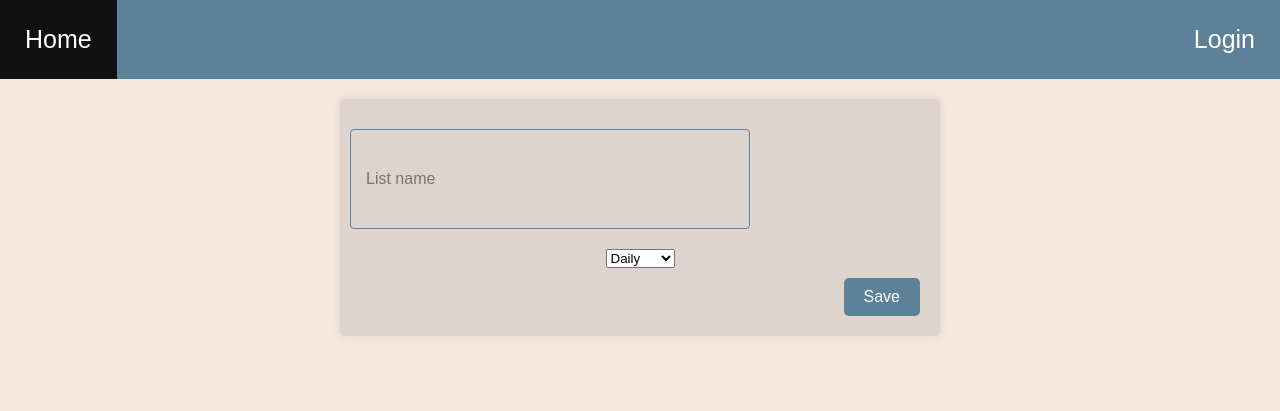
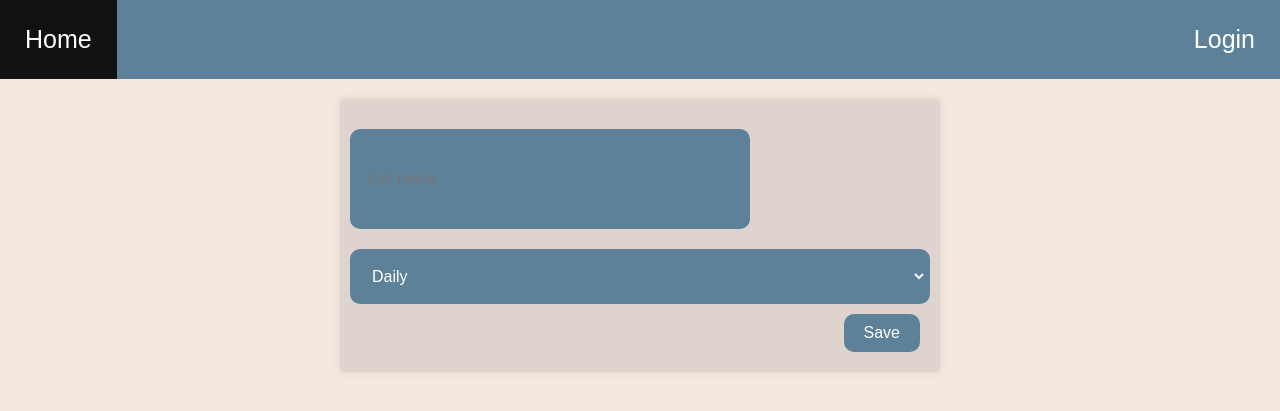
Before and after one commit to nelk114/lifetrack, a Django app: page /addlist/ in a window 1280 px wide. Shown: the top 411 px of the page. Run offline with Django 3.2, Linux system fonts and the light colour scheme.

Commit message:
Update style.css
Few changes to the input boxes/dropdown box?

```diff
--- a/static/style.css
+++ b/static/style.css
@@ -51,13 +51,15 @@ li a:hover:not(.active) {
    width: 100%;
    padding: 15px;
    margin: 20px 0;
-   border: 1px solid #5d8198;
-   border-radius: 4px;
+   border: 3px solid #5d8198;
+   border-radius: 10px;
    font-size: 16px;
    resize: vertical;
    min-height: 100px;
    box-sizing: border-box;
-   background-color: #dfd4cd;
+   color: white;
+   background-color:#5d8198;;
+}
 }
 .habit-form button.delete {
    background-color: #5d8198;
@@ -138,7 +140,7 @@ input {
   margin: 10px 0;
   border: none;
   background-color: #E6D9D0;
-  border-radius: 5px;
+  border-radius: 10px;
   box-sizing: border-box;
 }
 button {
@@ -148,7 +150,7 @@ button {
   margin: 10px;
   padding: 10px 20px;
   cursor: pointer;
-  border-radius: 5px;
+  border-radius: 10px;
   font-size: 16px;
 }
 a {
@@ -246,3 +248,15 @@ a {
    transform: translateY(-5px);
    box-shadow: 0 5px 15px rgba(0, 0, 0, 0.2);
 }
+
+select {
+   width: 100%;
+   padding: 15px;
+   border: 3px solid #5d8198;
+   border-radius: 10px;
+   font-size: 16px;
+   color: white;
+   background-color:#5d8198;
+   box-sizing: border-box;
+
+}
```
